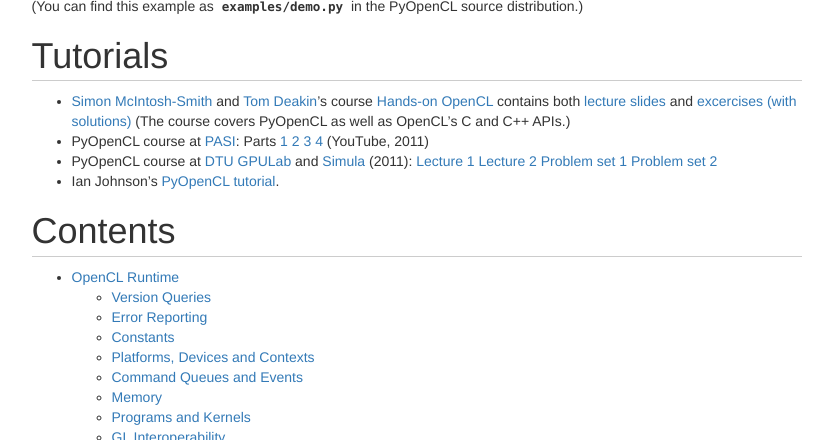
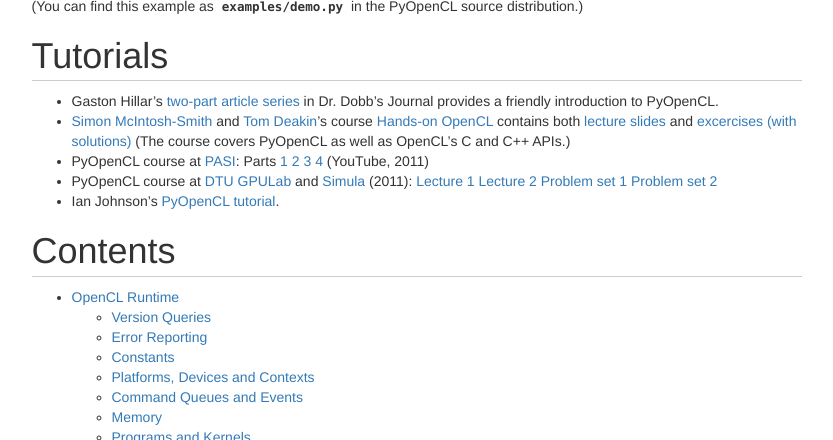
Before and after one commit to inducer/pyopencl, a Sphinx documentation site: the page built from doc/index.rst, in a window 1280 px wide and 900 px high, cut to the strip 460-900 px from the top of the window. Shown: the whole strip, without its empty margins (331-1164 px from the left). Built offline with Sphinx 7.4.7, drawn with Linux system fonts in a browser that asks for light colours.

Commit message:
Add Dr. Dobbs article to docs

```diff
--- a/doc/index.rst
+++ b/doc/index.rst
@@ -38,6 +38,9 @@ source distribution.)
 Tutorials
 =========
 
+* Gaston Hillar's `two-part article series
+  <http://www.drdobbs.com/open-source/easy-opencl-with-python/240162614>`_
+  in Dr. Dobb's Journal provides a friendly introduction to PyOpenCL.
 * `Simon McIntosh-Smith <http://www.cs.bris.ac.uk/~simonm/>`_
   and `Tom Deakin <http://www.tomdeakin.com/>`_'s course
   `Hands-on OpenCL <http://handsonopencl.github.io/>`_ contains
```
